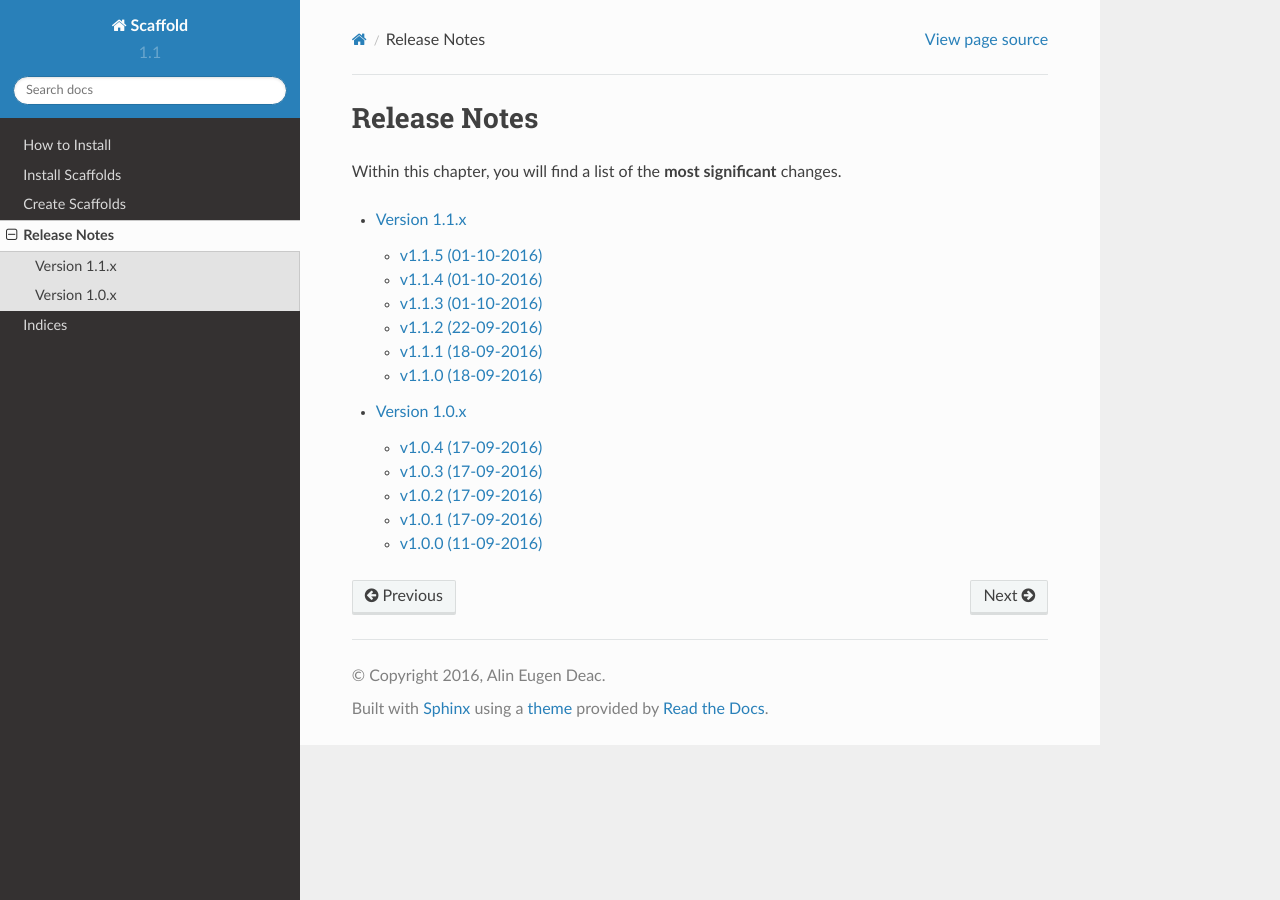
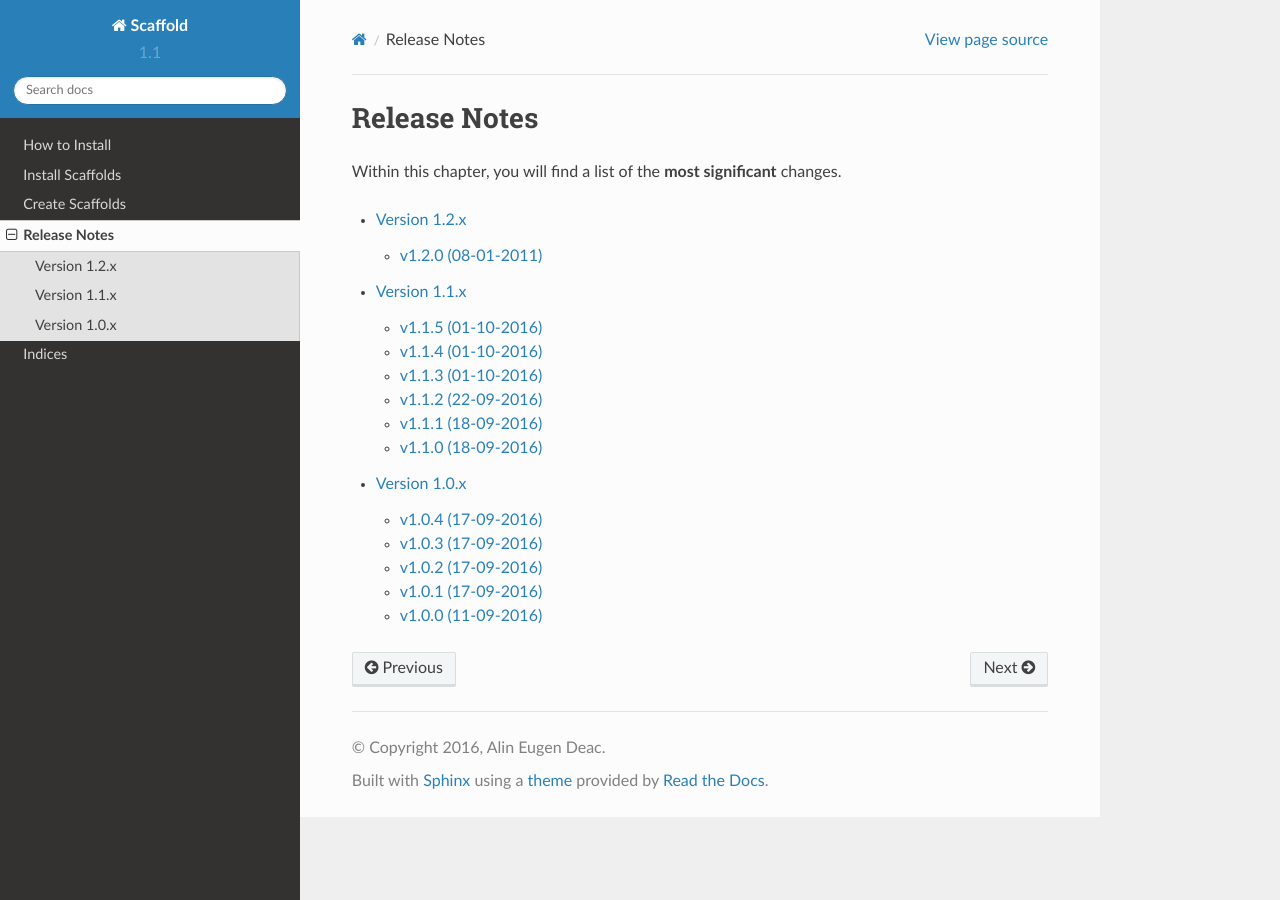
Before and after one commit to aedart/scaffold, a Sphinx documentation site: the page built from docs/source/release_notes/index.rst, in a window 1280 px wide. Built offline with Sphinx 7.4.7 and the Read the Docs theme 2.0.0, drawn with Linux system fonts in a browser that asks for light colours.

Commit message:
Add release notes

```diff
--- a/docs/source/release_notes/index.rst
+++ b/docs/source/release_notes/index.rst
@@ -9,5 +9,6 @@ Within this chapter, you will find a list of the **most significant** changes.
 .. toctree::
    :maxdepth: 2
 
+   version-1.2
    version-1.1
    version-1.0
--- /dev/null
+++ b/docs/source/release_notes/version-1.2.rst
@@ -0,0 +1,9 @@
+Version 1.2.x
+=============
+
+v1.2.0 (08-01-2011)
+^^^^^^^^^^^^^^^^^^^
+
+Changed
+-------
+* License updated
```
